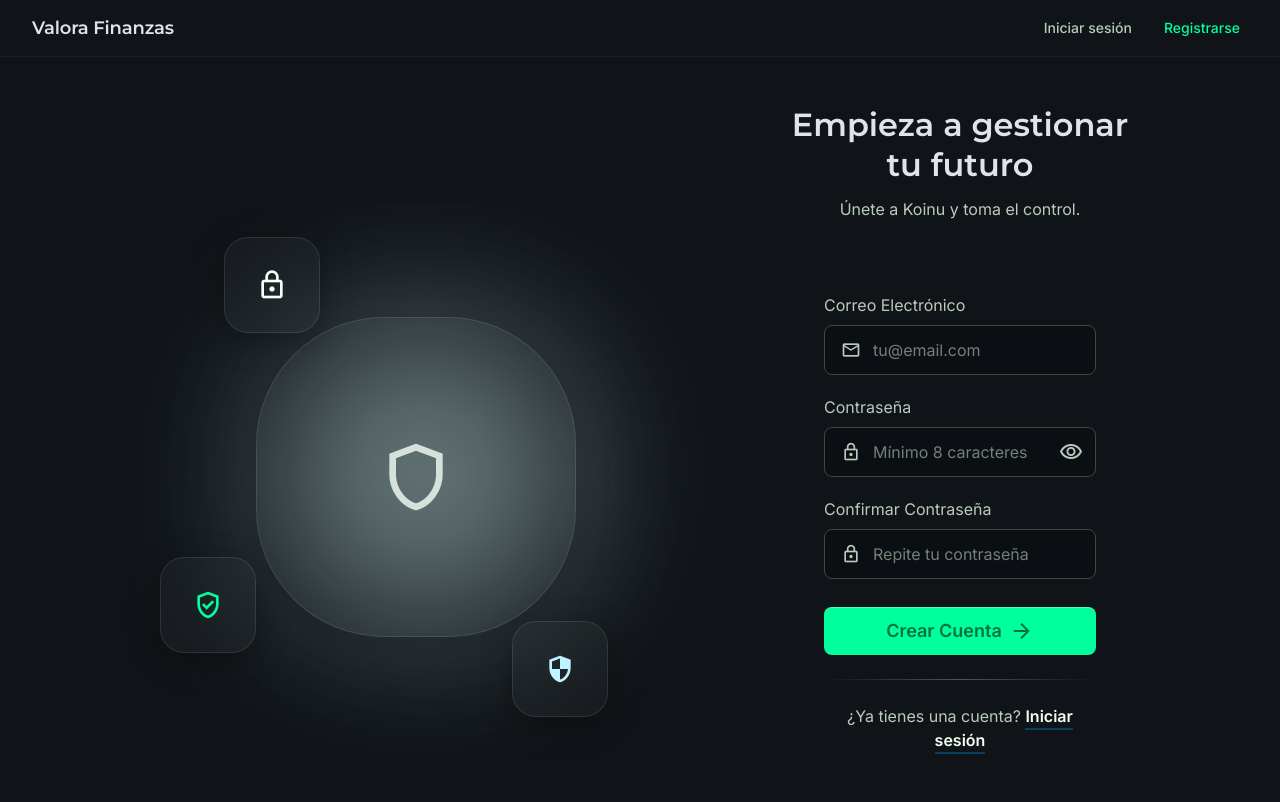
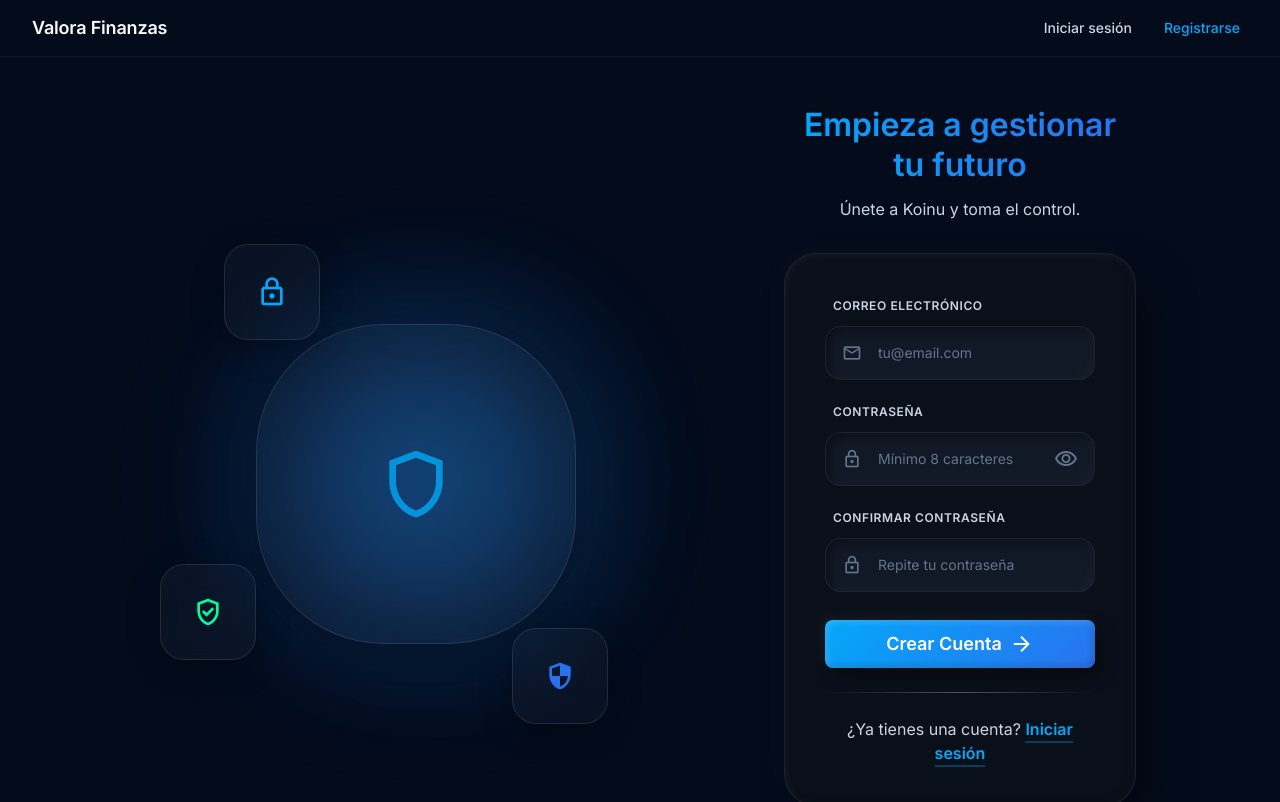
Before and after one commit to jescobar-2025070/Gestion-Finanzas-2025070, an Angular app in the folder frontend/: page /register in a window 1280 px wide. Shown: the top 802 px of the page. Built offline with nearby package versions, Linux system fonts and the light colour scheme; no server answers.

Commit message:
feat(styles): actualizar design system con paleta azul, componentes clay y animaciones

```diff
--- a/frontend/src/styles.css
+++ b/frontend/src/styles.css
@@ -1,35 +1,35 @@
 /* ============================================================
-   Valora Finanzas — Design System (DESIGN.md)
-   "Deep Sea to Electric Neon" · Material Design 3 · Glassmorphism
+   Koinu Finance — Design System
+   "Deep Sea to Electric Neon" · Glassmorphism · Clay Style
    ============================================================ */
 
 :root {
   /* ---- Colores (design tokens) ---- */
-  --background: #101418;
-  --surface: #101418;
-  --surface-dim: #101418;
-  --surface-bright: #363a3e;
-  --surface-container-lowest: #0b0f13;
-  --surface-container-low: #181c20;
-  --surface-container: #1c2024;
-  --surface-container-high: #262a2f;
-  --surface-container-highest: #31353a;
-  --on-surface: #e0e3e8;
-  --on-surface-variant: #b9cbbc;
-  --outline: #849587;
-  --outline-variant: #3b4a3f;
+  --background: #040c1c;
+  --surface: #040c1c;
+  --surface-dim: #040c1c;
+  --surface-bright: #353a3f;
+  --surface-container-lowest: #0a0f13;
+  --surface-container-low: #171c21;
+  --surface-container: #1b2025;
+  --surface-container-high: #252a30;
+  --surface-container-highest: #30353b;
+  --on-surface: #f8fafc;
+  --on-surface-variant: #cbd5e1;
+  --outline: #475569;
+  --outline-variant: #334155;
 
-  --primary: #f4fff3;
-  --on-primary: #00391f;
-  --primary-container: #00ff9d;
-  --on-primary-container: #007143;
-  --primary-fixed: #56ffa8;
-  --primary-fixed-dim: #00e38b;
+  --primary: #04a8fa;
+  --on-primary: #003351;
+  --primary-container: #04a8fa;
+  --on-primary-container: #003a5a;
+  --primary-fixed: #5cc8ff;
+  --primary-fixed-dim: #04a8fa;
 
-  --secondary: #bdf4ff;
-  --on-secondary: #00363d;
-  --secondary-container: #00e3fd;
-  --on-secondary-container: #00616d;
+  --secondary: #2972ef;
+  --on-secondary: #002d6e;
+  --secondary-container: #0061de;
+  --on-secondary-container: #e1e7ff;
 
   --error: #ffb4ab;
   --on-error: #690005;
@@ -37,7 +37,7 @@
   --on-error-container: #ffdad6;
 
   /* ---- Tipografía ---- */
-  --font-display: 'Montserrat', system-ui, sans-serif;
+  --font-display: 'Inter', system-ui, sans-serif;
   --font-body: 'Inter', system-ui, sans-serif;
 
   /* ---- Radios ---- */
@@ -45,11 +45,12 @@
   --radius: 0.5rem;
   --radius-lg: 0.75rem;
   --radius-xl: 1rem;
+  --radius-2xl: 1.5rem;
   --radius-full: 9999px;
 
   /* ---- Sombras ---- */
   --shadow-card: 0 8px 24px rgba(0, 0, 0, 0.4);
-  --shadow-glow: 0 0 24px rgba(0, 255, 157, 0.25);
+  --shadow-glow: 0 0 24px rgba(4, 168, 250, 0.25);
 }
 
 *,
@@ -77,12 +78,12 @@
 }
 
 a {
-  color: var(--secondary-container);
+  color: var(--primary);
   text-decoration: none;
 }
 
 a:hover {
-  color: var(--primary-fixed-dim);
+  color: var(--primary-fixed);
 }
 
 /* ============================================================
@@ -116,9 +117,9 @@
 }
 
 .text-title-md {
-  font-size: 18px;
+  font-size: 20px;
   font-weight: 600;
-  line-height: 24px;
+  line-height: 28px;
 }
 
 .text-body-md {
@@ -127,9 +128,15 @@
   line-height: 24px;
 }
 
+.text-body-sm {
+  font-size: 14px;
+  font-weight: 400;
+  line-height: 20px;
+}
+
 .text-label-sm {
   font-size: 12px;
-  font-weight: 500;
+  font-weight: 600;
   line-height: 16px;
   letter-spacing: 0.05em;
   text-transform: uppercase;
@@ -149,6 +156,13 @@
 
 .text-error {
   color: var(--error);
+}
+
+.text-gradient {
+  background: linear-gradient(to right, #04a8fa, #2972ef);
+  -webkit-background-clip: text;
+  -webkit-text-fill-color: transparent;
+  background-clip: text;
 }
 
 .tabular-nums {
@@ -203,6 +217,27 @@
     inset 1px 1px 0 rgba(255, 255, 255, 0.05);
 }
 
+.clay-panel {
+  background: rgba(15, 20, 25, 0.6);
+  backdrop-filter: blur(24px);
+  -webkit-backdrop-filter: blur(24px);
+  border-radius: 2rem;
+  box-shadow:
+    20px 20px 40px 0px rgba(0, 0, 0, 0.4),
+    -10px -10px 30px 0px rgba(255, 255, 255, 0.02),
+    inset 2px 2px 10px 0px rgba(255, 255, 255, 0.05),
+    inset -2px -2px 10px 0px rgba(0, 0, 0, 0.2);
+  border: 1px solid rgba(255, 255, 255, 0.08);
+}
+
+.glass-bubble {
+  background: rgba(255, 255, 255, 0.03);
+  backdrop-filter: blur(16px);
+  -webkit-backdrop-filter: blur(16px);
+  border: 1px solid rgba(255, 255, 255, 0.1);
+  box-shadow: 0 8px 32px 0 rgba(0, 0, 0, 0.3);
+}
+
 .page-container {
   width: 100%;
   max-width: 1280px;
@@ -223,33 +258,47 @@
 .form-field {
   display: flex;
   flex-direction: column;
-  gap: 4px;
+  gap: 8px;
 }
 
 .form-field__label {
-  color: var(--on-surface-variant);
+  font-size: 12px;
+  font-weight: 600;
+  letter-spacing: 0.05em;
+  text-transform: uppercase;
+  color: #cbd5e1;
+  margin-left: 8px;
 }
 
 .form-field__input-group {
   display: flex;
   align-items: center;
-  background-color: var(--surface-container-lowest);
-  border: 1px solid var(--outline-variant);
-  border-radius: var(--radius);
-  transition:
-    border-color 0.15s ease,
-    box-shadow 0.15s ease;
+  background: rgba(30, 41, 59, 0.4);
+  border-radius: 1rem;
+  box-shadow:
+    inset 4px 4px 8px rgba(0, 0, 0, 0.4),
+    inset -4px -4px 8px rgba(255, 255, 255, 0.03);
+  border: 1px solid rgba(255, 255, 255, 0.05);
+  transition: all 0.3s ease;
 }
 
 .form-field__input-group:focus-within {
-  border-color: var(--primary-container);
-  box-shadow: 0 0 0 1px var(--primary-container);
+  box-shadow:
+    inset 4px 4px 8px rgba(0, 0, 0, 0.5),
+    inset -4px -4px 8px rgba(255, 255, 255, 0.05),
+    0 0 0 2px #04a8fa;
+  background: rgba(30, 41, 59, 0.6);
 }
 
 .form-field__icon {
-  color: var(--on-surface-variant);
+  color: #64748b;
   margin-left: 16px;
   font-size: 20px;
+  transition: color 0.3s ease;
+}
+
+.form-field__input-group:focus-within .form-field__icon {
+  color: #04a8fa;
 }
 
 .form-field__input {
@@ -257,34 +306,38 @@
   background: transparent;
   border: none;
   outline: none;
-  color: var(--on-surface);
+  color: #f8fafc;
   font-family: var(--font-body);
-  font-size: 16px;
-  line-height: 24px;
-  padding: 12px;
+  font-size: 14px;
+  line-height: 20px;
+  padding: 16px;
 }
 
 .form-field__input::placeholder {
-  color: color-mix(in srgb, var(--on-surface-variant) 60%, transparent);
+  color: #64748b;
 }
 
 .form-field__toggle {
   background: none;
   border: none;
-  color: var(--on-surface-variant);
+  color: #64748b;
   cursor: pointer;
   display: flex;
   align-items: center;
-  padding: 0 12px;
+  padding: 0 16px;
+  transition: color 0.3s ease;
 }
 
 .form-field__toggle:hover {
-  color: var(--on-surface);
+  color: #04a8fa;
 }
 
 .form-field--error .form-field__input-group {
   border-color: var(--error);
-  box-shadow: 0 0 0 1px var(--error);
+  box-shadow:
+    inset 4px 4px 8px rgba(0, 0, 0, 0.4),
+    inset -4px -4px 8px rgba(255, 255, 255, 0.03),
+    0 0 0 2px var(--error);
 }
 
 .form-field__hint {
@@ -342,7 +395,8 @@
   transition:
     background-color 0.15s ease,
     border-color 0.15s ease,
-    box-shadow 0.15s ease;
+    box-shadow 0.15s ease,
+    transform 0.2s ease;
 }
 
 .btn:disabled {
@@ -357,13 +411,29 @@
 }
 
 .btn--primary {
-  background-color: var(--primary-container);
-  color: var(--on-primary-container);
-  box-shadow: inset 0 1px 0 rgba(255, 255, 255, 0.3);
+  background: linear-gradient(135deg, #04a8fa, #2972ef);
+  color: white;
+  box-shadow:
+    8px 8px 16px rgba(0, 0, 0, 0.4),
+    -4px -4px 12px rgba(255, 255, 255, 0.05),
+    inset 2px 2px 6px rgba(255, 255, 255, 0.2),
+    inset -2px -2px 6px rgba(0, 0, 0, 0.2);
 }
 
 .btn--primary:hover:not(:disabled) {
-  background-color: var(--primary-fixed);
+  transform: translateY(-2px);
+  box-shadow:
+    10px 10px 20px rgba(0, 0, 0, 0.5),
+    -4px -4px 12px rgba(255, 255, 255, 0.08),
+    inset 2px 2px 6px rgba(255, 255, 255, 0.3),
+    inset -2px -2px 6px rgba(0, 0, 0, 0.2);
+}
+
+.btn--primary:active:not(:disabled) {
+  transform: translateY(2px);
+  box-shadow:
+    inset 4px 4px 10px rgba(0, 0, 0, 0.3),
+    inset -4px -4px 10px rgba(255, 255, 255, 0.1);
 }
 
 .btn--primary:focus-visible {
@@ -373,12 +443,12 @@
 
 .btn--outline {
   background: transparent;
-  color: var(--secondary-container);
-  border: 1px solid var(--secondary-container);
+  color: var(--primary);
+  border: 1px solid var(--primary);
 }
 
 .btn--outline:hover:not(:disabled) {
-  background-color: color-mix(in srgb, var(--secondary-container) 12%, transparent);
+  background-color: color-mix(in srgb, var(--primary) 12%, transparent);
 }
 
 .btn--danger {
@@ -402,8 +472,11 @@
    ============================================================ */
 
 .alert {
-  padding: 8px 12px;
-  border-radius: var(--radius);
+  display: flex;
+  align-items: center;
+  gap: 8px;
+  padding: 12px 16px;
+  border-radius: var(--radius-lg);
   font-size: 14px;
   line-height: 20px;
 }
@@ -415,9 +488,20 @@
 }
 
 .alert--success {
-  background-color: color-mix(in srgb, var(--primary-container) 15%, transparent);
-  color: var(--primary-fixed-dim);
-  border: 1px solid var(--primary-container);
+  background-color: color-mix(in srgb, #00ff9d 15%, transparent);
+  color: #00ff9d;
+  border: 1px solid #00ff9d;
+}
+
+.alert--warning {
+  background-color: color-mix(in srgb, #ff9800 15%, transparent);
+  color: #ffcc80;
+  border: 1px solid #ff9800;
+}
+
+.alert__icon {
+  font-size: 18px;
+  flex-shrink: 0;
 }
 
 /* ============================================================
@@ -446,3 +530,50 @@
   background-color: color-mix(in srgb, var(--error) 15%, transparent);
   color: var(--error);
 }
+
+/* ============================================================
+   Animaciones
+   ============================================================ */
+
+@keyframes fadeInUp {
+  from {
+    opacity: 0;
+    transform: translateY(20px);
+  }
+  to {
+    opacity: 1;
+    transform: translateY(0);
+  }
+}
+
+@keyframes float {
+  0%, 100% {
+    transform: translateY(0);
+  }
+  50% {
+    transform: translateY(-10px);
+  }
+}
+
+@keyframes blob {
+  0% { transform: translate(0px, 0px) scale(1); }
+  33% { transform: translate(30px, -50px) scale(1.1); }
+  66% { transform: translate(-20px, 20px) scale(0.9); }
+  100% { transform: translate(0px, 0px) scale(1); }
+}
+
+.animate-fade-in-up {
+  animation: fadeInUp 0.6s ease-out forwards;
+}
+
+.animate-float {
+  animation: float 6s ease-in-out infinite;
+}
+
+.animate-float-delayed {
+  animation: float 6s ease-in-out 3s infinite;
+}
+
+.animate-blob {
+  animation: blob 10s infinite;
+}
```
